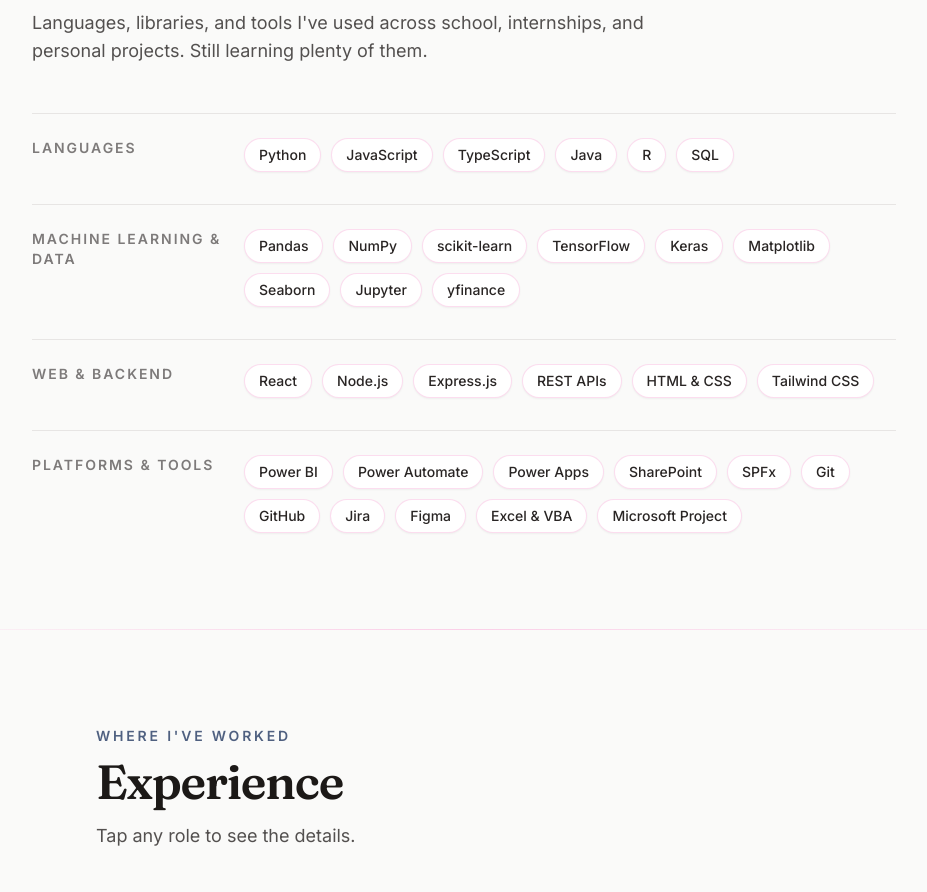
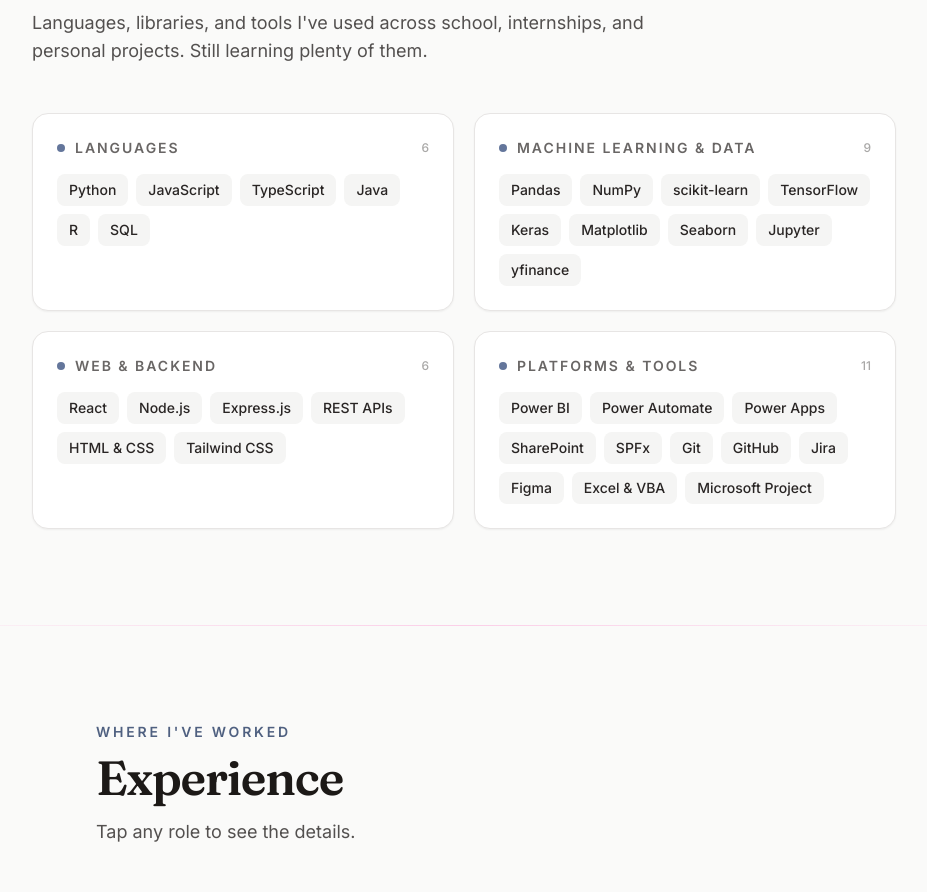
Before and after one commit to Keneisha3/keneisha-baid-portfolio, a React (Vite) app: page / in a window 1280 px wide. Shown: the part 983-1875 px from the top of the page, without its empty margins (176-1103 px from the left). Built offline with nearby package versions, Linux system fonts and the light colour scheme.

Commit message:
Display skills as category cards

```diff
--- a/src/components/Skills.jsx
+++ b/src/components/Skills.jsx
@@ -16,22 +16,28 @@
         </p>
       </Reveal>
 
-      <div className="mt-12 space-y-8">
+      <div className="mt-12 grid gap-5 sm:grid-cols-2">
         {TOOLKIT.map((cat, ci) => (
           <Reveal key={cat.group} delay={ci * 0.05}>
-            <div className="grid gap-3 border-t border-blush-200 pt-6 sm:grid-cols-[200px,1fr]">
-              <h3 className="text-sm font-semibold uppercase tracking-[0.14em] text-plum-700/60">
-                {cat.group}
-              </h3>
-              <div className="flex flex-wrap gap-2.5">
+            <div className="h-full rounded-2xl border border-blush-200 bg-white p-6 shadow-sm transition-colors hover:border-pink-300">
+              <div className="mb-4 flex items-center gap-2.5">
+                <span className="h-2 w-2 rounded-full bg-pink-500" />
+                <h3 className="text-sm font-semibold uppercase tracking-[0.14em] text-plum-700/70">
+                  {cat.group}
+                </h3>
+                <span className="ml-auto text-xs font-medium text-plum-700/40">
+                  {cat.items.length}
+                </span>
+              </div>
+              <div className="flex flex-wrap gap-2">
                 {cat.items.map((tool, i) => (
                   <motion.span
                     key={tool}
                     initial={{ opacity: 0, y: 8 }}
                     whileInView={{ opacity: 1, y: 0 }}
                     viewport={{ once: true }}
-                    transition={{ delay: i * 0.025, ease: "easeOut" }}
-                    className="pill"
+                    transition={{ delay: i * 0.02, ease: "easeOut" }}
+                    className="rounded-lg bg-blush-100 px-3 py-1.5 text-sm font-medium text-plum-700"
                   >
                     {tool}
                   </motion.span>
```
